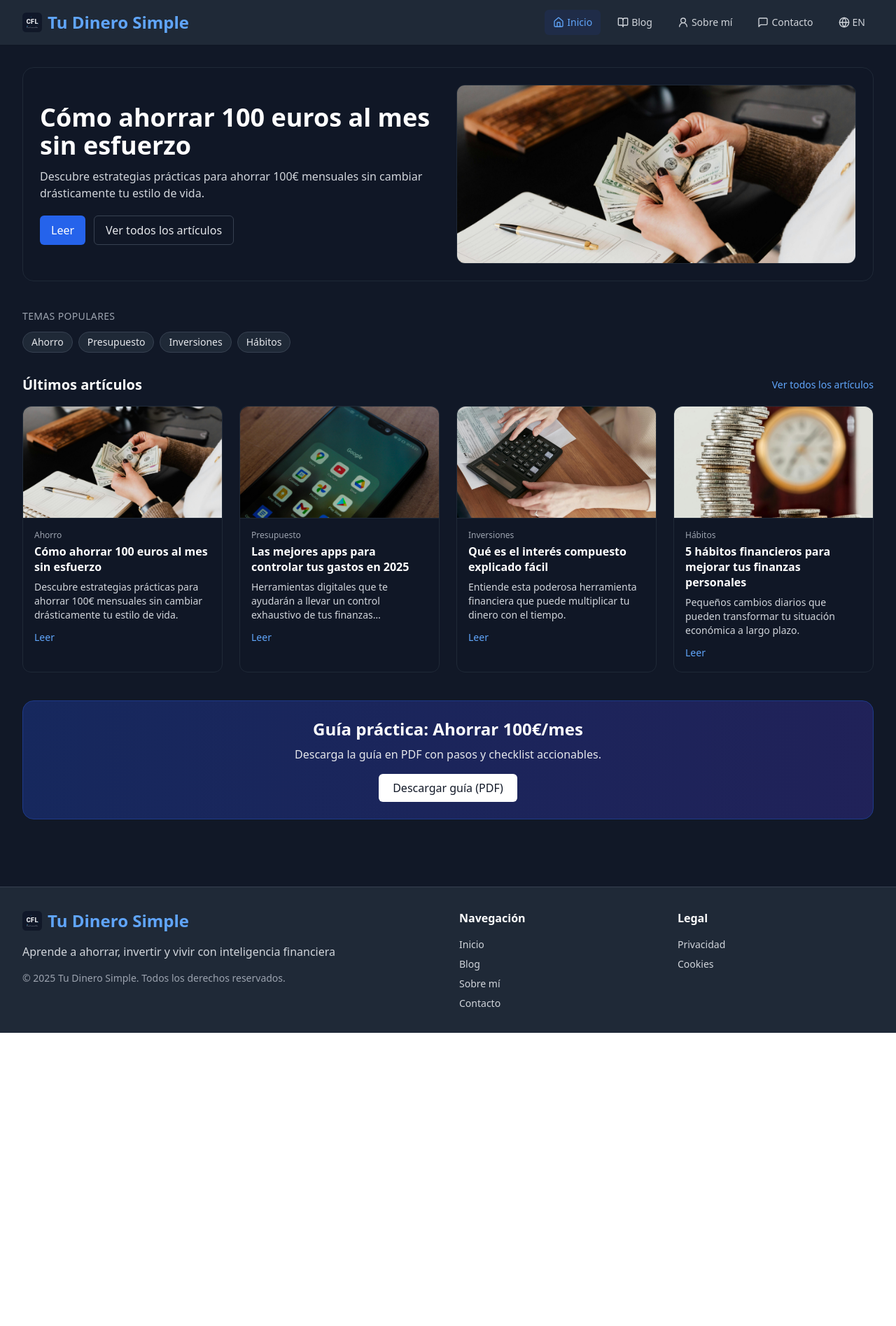
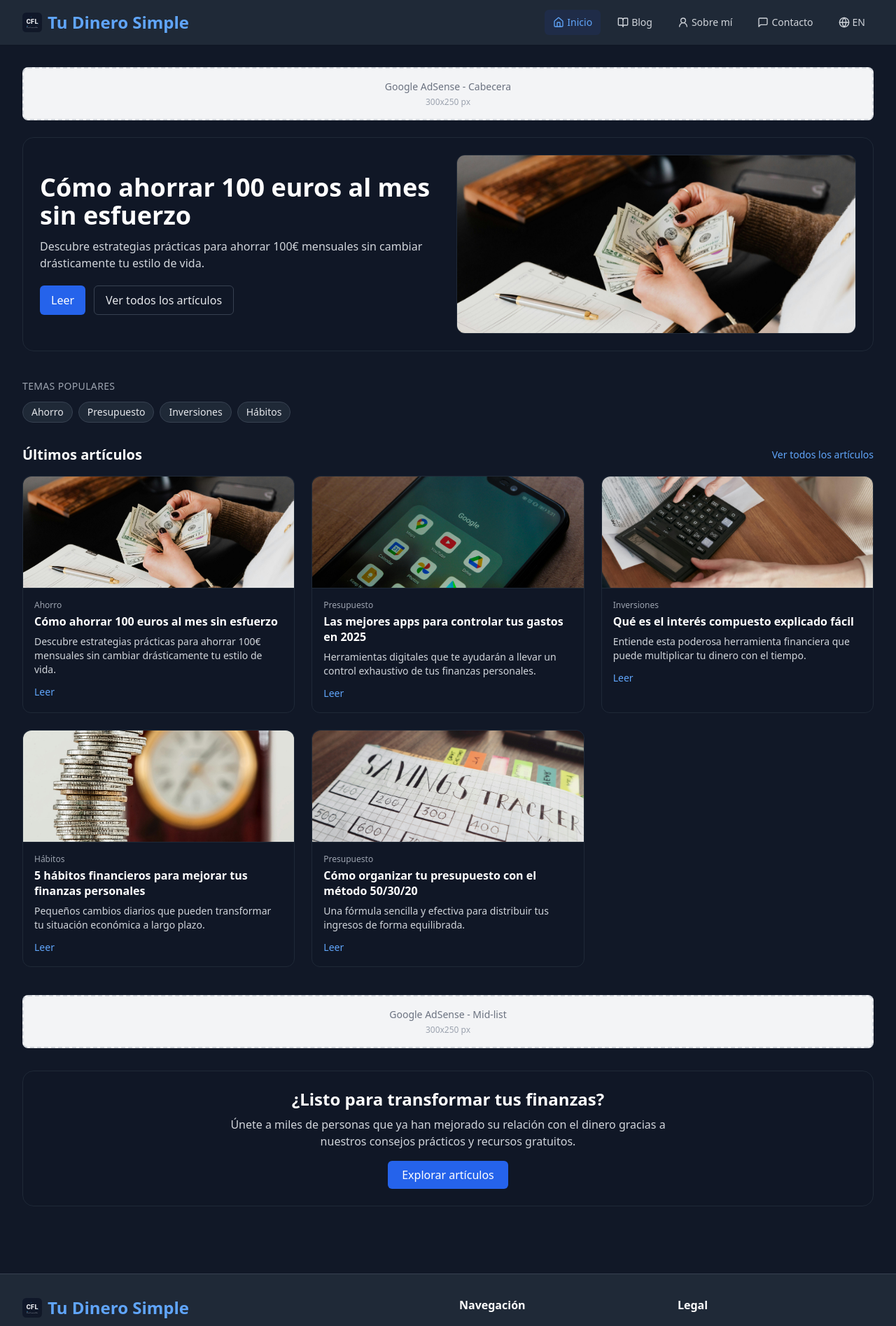
Before and after one commit to ridedcp/clearwealth, a React (Vite) app: page /es/ in a window 1280 px wide. Shown: the top 1895 px of the page at 70% size. Before the commit the page ends 1476 px from the top, so only its background shows below. Built offline with nearby package versions, Linux system fonts and the light colour scheme.

Commit message:
Refactor Home component for translations and layout
Updated translation handling and improved layout for categories and articles.

```diff
--- a/src/pages/Home.jsx
+++ b/src/pages/Home.jsx
@@ -1,56 +1,47 @@
 // src/pages/Home.jsx
 import { Link } from "react-router-dom";
 import SEO from "../seo/SEO";
+import AdPlaceholder from "../components/AdPlaceholder";
+import { translations } from "../i18n";
 import { getPosts } from "../data/posts";
 
 export default function Home({ lang = "es" }) {
-  const t = {
-    es: {
-      title: "Aprende a gestionar tu dinero de forma simple",
-      subtitle: "Ahorra, invierte y vive con inteligencia financiera.",
+  const t = translations[lang] || translations.es;
+  const path = `/${lang}/`;
+  const posts = getPosts(lang);
+  const featured = posts[0];
+  const latest = posts.slice(0, 6);
+  const categories = [...new Set(posts.map(p => p.category).filter(Boolean))];
+
+  // etiquetas mínimas sin tocar tu i18n actual
+  const L = lang === "es"
+    ? {
         latest: "Últimos artículos",
         topics: "Temas populares",
         read: "Leer",
         explore: "Ver todos los artículos",
-      guide_title: "Guía práctica: Ahorrar 100€/mes",
-      guide_text: "Descarga la guía en PDF con pasos y checklist accionables.",
-      guide_btn: "Descargar guía (PDF)",
-      blogPath: `/${lang}/blog`,
-    },
-    en: {
-      title: "Learn to manage your money the simple way",
-      subtitle: "Learn to save, invest, and live with financial intelligence.",
+        featuredFallback: "Artículo destacado",
+      }
+    : {
         latest: "Latest articles",
         topics: "Popular topics",
         read: "Read",
         explore: "View all articles",
-      guide_title: "Practical Guide: Save €100/month",
-      guide_text: "Download the PDF with steps and actionable checklists.",
-      guide_btn: "Download guide (PDF)",
-      blogPath: `/${lang}/blog`,
-    },
-  }[lang];
-
-  const posts = getPosts(lang);
-  const featured = posts[0];
-  const latest = posts.slice(0, 4);
-  const categories = [...new Set(posts.map((p) => p.category).filter(Boolean))];
+        featuredFallback: "Featured article",
+      };
 
   const base = `/${lang}`;
-  const pdfHref = "/assets/guia-ahorrar-100-euros.pdf"; // ya lo generamos
 
   return (
     <div className="max-w-7xl mx-auto px-4 sm:px-6 lg:px-8 py-8">
-      <SEO
-        lang={lang}
-        path={`${base}/`}
-        title={t.title}
-        description={t.subtitle}
-      />
+      <SEO lang={lang} path={path} title={t.brand} description={t.home.subtitle} />
 
-      {/* HERO destacado */}
+      {/* AdSense – Cabecera */}
+      <AdPlaceholder position="Cabecera" />
+
+      {/* HERO con destacado */}
       {featured && (
-        <section className="mb-10 overflow-hidden rounded-2xl border border-gray-800 bg-gray-900/40 p-6">
+        <section className="mt-6 mb-10 overflow-hidden rounded-2xl border border-gray-800 bg-gray-900/40 p-6">
           <div className="grid md:grid-cols-2 gap-6 items-center">
             <div>
               <h1 className="text-3xl md:text-4xl font-extrabold text-white">
@@ -62,13 +53,13 @@ export default function Home({ lang = "es" }) {
                   to={`${base}/blog/${featured.slug}`}
                   className="inline-flex items-center px-4 py-2 rounded-md bg-blue-600 text-white hover:bg-blue-500"
                 >
-                  {t.read}
+                  {L.read}
                 </Link>
                 <Link
-                  to={t.blogPath}
+                  to={`${base}/blog`}
                   className="inline-flex items-center px-4 py-2 rounded-md border border-gray-700 text-gray-200 hover:bg-gray-800"
                 >
-                  {t.explore}
+                  {L.explore}
                 </Link>
               </div>
             </div>
@@ -83,8 +74,7 @@ export default function Home({ lang = "es" }) {
                 />
               ) : (
                 <div className="h-64 rounded-xl border border-dashed border-gray-700 flex items-center justify-center text-gray-500">
-                  {/* placeholder si no hay cover */}
-                  {lang === "es" ? "Artículo destacado" : "Featured article"}
+                  {L.featuredFallback}
                 </div>
               )}
             </div>
@@ -96,13 +86,13 @@ export default function Home({ lang = "es" }) {
       {categories.length > 0 && (
         <section className="mb-8">
           <h2 className="text-sm uppercase tracking-wide text-gray-400 mb-3">
-            {t.topics}
+            {L.topics}
           </h2>
           <div className="flex flex-wrap gap-2">
             {categories.map((c) => (
               <Link
                 key={c}
-                to={t.blogPath} // si más adelante filtras por query, añade ?cat=...
+                to={`${base}/blog`} // si luego filtras por query, añade ?cat=${encodeURIComponent(c)}
                 className="px-3 py-1 rounded-full bg-gray-800 text-gray-200 text-sm hover:bg-gray-700 border border-gray-700"
               >
                 {c}
@@ -112,20 +102,20 @@ export default function Home({ lang = "es" }) {
         </section>
       )}
 
-      {/* Últimos artículos */}
+      {/* Bloque de artículos */}
       <section className="mb-10">
         <div className="flex items-center justify-between mb-4">
-          <h2 className="text-xl font-semibold text-white">{t.latest}</h2>
+          <h2 className="text-xl font-semibold text-white">{L.latest}</h2>
           <Link
-            to={t.blogPath}
+            to={`${base}/blog`}
             className="text-sm text-blue-400 hover:text-blue-300"
           >
-            {t.explore}
+            {L.explore}
           </Link>
         </div>
 
-        <div className="grid sm:grid-cols-2 lg:grid-cols-4 gap-6">
-          {latest.map((p) => (
+        <div className="grid sm:grid-cols-2 lg:grid-cols-3 gap-6">
+          {latest.map((p, idx) => (
             <article
               key={p.slug}
               className="rounded-xl border border-gray-800 bg-gray-900/40 hover:bg-gray-900 transition"
@@ -141,7 +131,9 @@ export default function Home({ lang = "es" }) {
                 </Link>
               )}
               <div className="p-4">
+                {p.category && (
                   <div className="text-xs text-gray-400 mb-1">{p.category}</div>
+                )}
                 <h3 className="font-semibold text-white leading-snug">
                   <Link to={`${base}/blog/${p.slug}`}>{p.title}</Link>
                 </h3>
@@ -152,7 +144,7 @@ export default function Home({ lang = "es" }) {
                   to={`${base}/blog/${p.slug}`}
                   className="mt-3 inline-block text-sm text-blue-400 hover:text-blue-300"
                 >
-                  {t.read}
+                  {L.read}
                 </Link>
               </div>
             </article>
@@ -160,19 +152,20 @@ export default function Home({ lang = "es" }) {
         </div>
       </section>
 
-      {/* Lead magnet: Guía PDF */}
-      <section className="rounded-2xl border border-blue-900 bg-gradient-to-r from-blue-800/40 to-indigo-800/40 p-6 text-center">
-        <h3 className="text-2xl font-bold text-white">{t.guide_title}</h3>
-        <p className="mt-2 text-gray-200">{t.guide_text}</p>
-        <a
-          href={pdfHref}
-          className="mt-4 inline-flex items-center px-5 py-2 rounded-md bg-white text-gray-900 hover:bg-gray-200 font-medium"
-          target="_blank"
-          rel="noopener noreferrer"
+      {/* AdSense – Mid list (opcional; borra si no lo quieres) */}
+      <AdPlaceholder position="Mid-list" />
+
+      {/* CTA final simple */}
+      <div className="mt-8 rounded-2xl border border-gray-800 bg-gray-900/40 p-6 text-center">
+        <h3 className="text-2xl font-bold text-white">{t.home.ctaTitle}</h3>
+        <p className="mt-2 text-gray-300 max-w-2xl mx-auto">{t.home.ctaText}</p>
+        <Link
+          to={`${base}/blog`}
+          className="mt-4 inline-flex items-center px-5 py-2 rounded-md bg-blue-600 text-white hover:bg-blue-500 font-medium"
         >
-          {t.guide_btn}
-        </a>
-      </section>
+          {t.home.explore}
+        </Link>
+      </div>
     </div>
   );
 }
```
Lines whose indentation alone changed are shown as unchanged.
